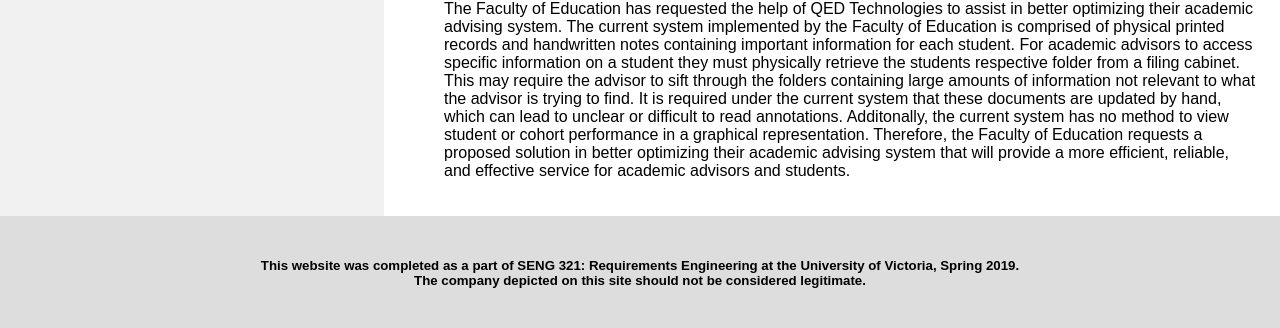
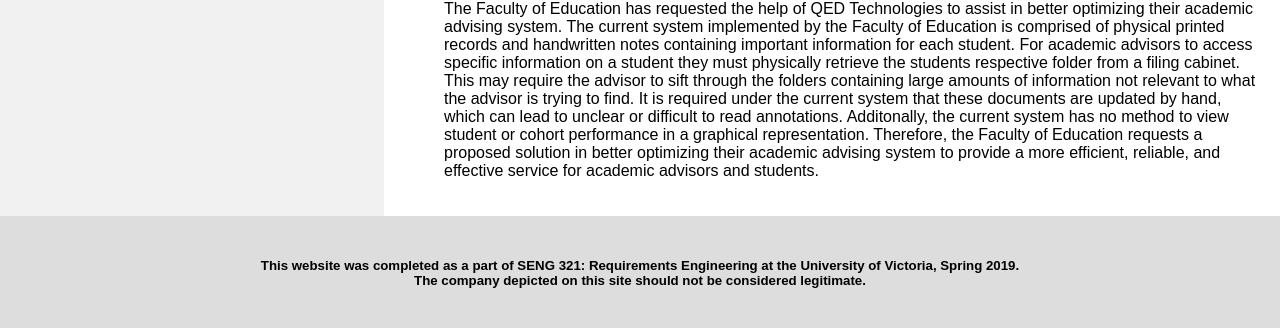
Before and after one commit to seng321group3/designer-site, a Jekyll site: the page built from index.html, in a window 1280 px wide. Shown: the part 887-1215 px from the top of the page. Built offline with Jekyll 4.4.1, drawn with Linux system fonts in a browser that asks for light colours; nearby versions of some CDN libraries.

```diff
--- a/index.html
+++ b/index.html
@@ -37,9 +37,9 @@ title: SENG 321 - Group 3 - Client Site
           important information for each student. For academic advisors to access specific information on a student they must physically retrieve the
           students respective folder from a filing cabinet. This may require the advisor to sift through the folders containing large amounts
           of information not relevant to what the advisor is trying to find. It is required under the current system that these documents
-          are updated by hand, which can lead to unclear or difficult to read annotations. Additonally, the current system has no method to view student or cohort performance in
-          a graphical representation. Therefore, the Faculty of Education requests a proposed solution in better optimizing their academic advising
-          system that will provide a more efficient, reliable, and effective service for academic advisors and students.
+          are updated by hand, which can lead to unclear or difficult to read annotations. Additonally, the current system has no method to view
+          student or cohort performance in a graphical representation. Therefore, the Faculty of Education requests a proposed solution in better
+          optimizing their academic advising system to provide a more efficient, reliable, and effective service for academic advisors and students.
         </p>
   </div>
 
```
Also changed, not shown: assets/images/daniel.JPG (added), assets/images/oliver.jpg (added).
